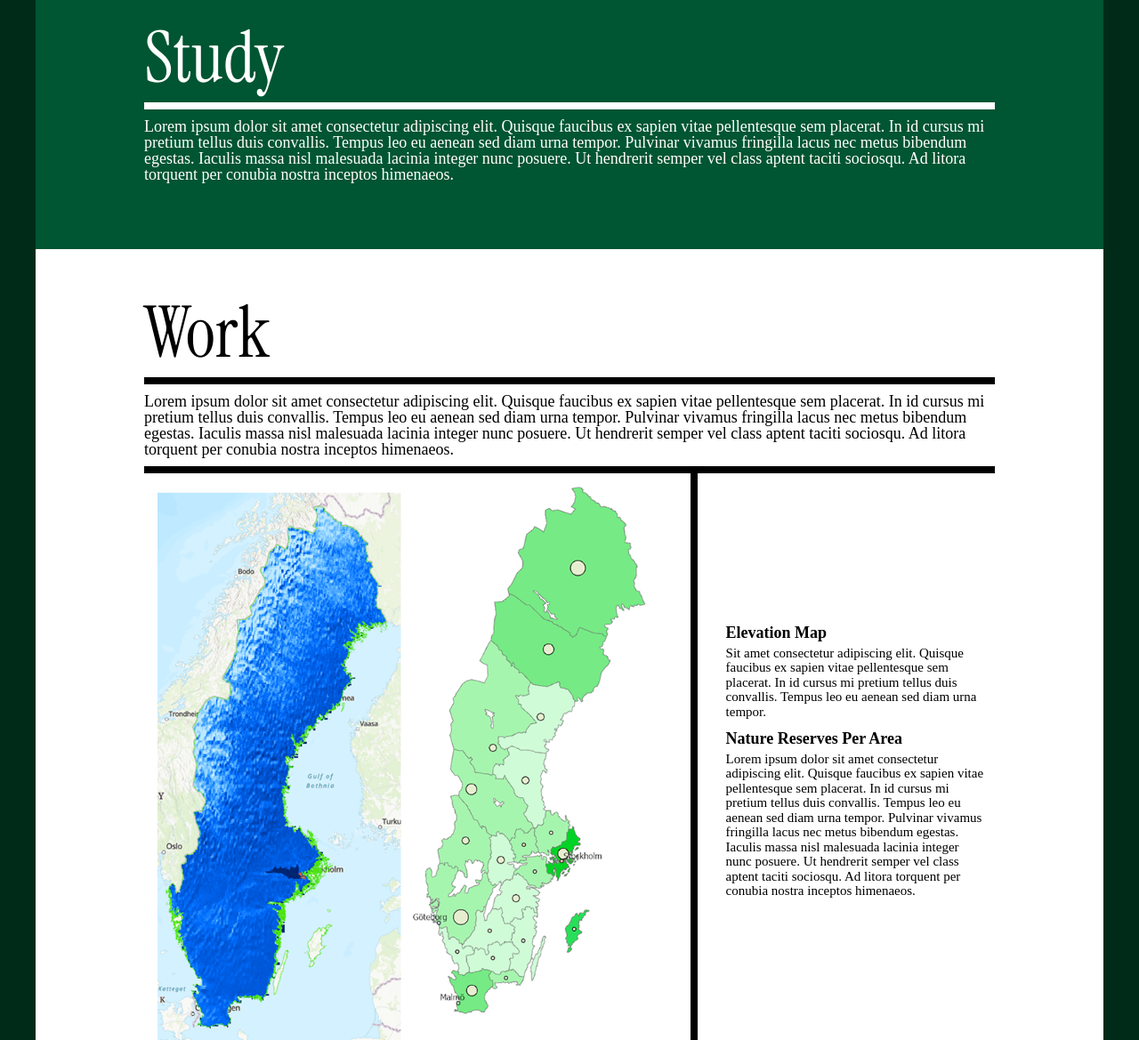
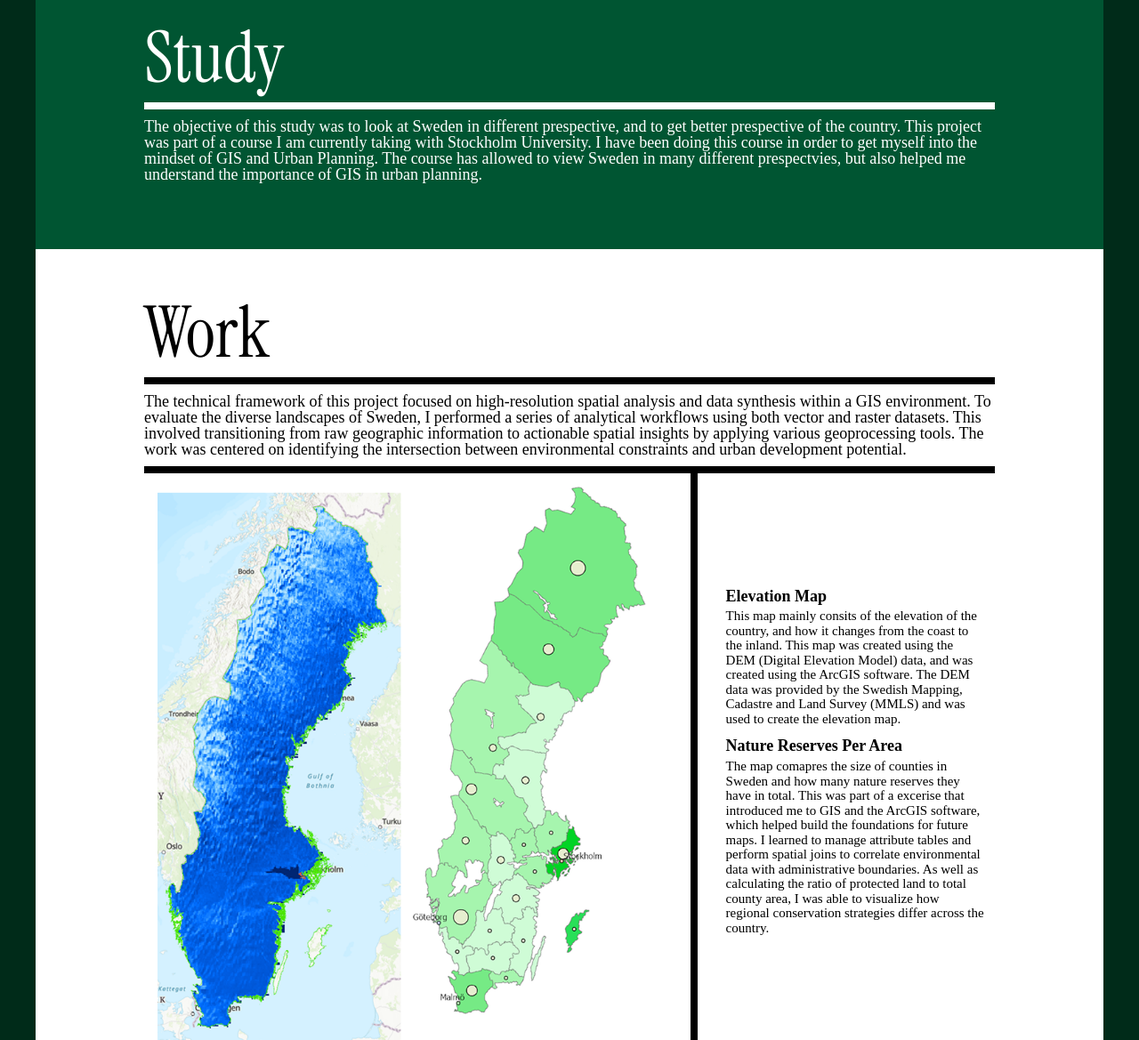
Before and after one commit to CakeEatingSnake/Portfolio_Website_Nest, a website: page Mapping.html in a window 1280 px wide. Shown: the part 880-2049 px from the top of the page at 89% size. Drawn offline with nearby package versions, Linux system fonts and the light colour scheme.

Commit message:
Wrote some text for the mapping html, make sure to double check to see if it is good, also I don't think I have finished it yet.

```diff
--- a/Mapping.html
+++ b/Mapping.html
@@ -64,10 +64,9 @@
                     </h2>
                         <div class="divider"></div>
                     <p class="obj-des">
-                        Lorem ipsum dolor sit amet consectetur adipiscing elit. Quisque faucibus ex sapien vitae pellentesque sem placerat.
-                        In id cursus mi pretium tellus duis convallis. Tempus leo eu aenean sed diam urna tempor. Pulvinar vivamus fringilla lacus nec metus bibendum egestas.
-                        Iaculis massa nisl malesuada lacinia integer nunc posuere. Ut hendrerit semper vel class aptent taciti sociosqu.
-                        Ad litora torquent per conubia nostra inceptos himenaeos.
+                        The objective of this study was to look at Sweden in different prespective, and to get better prespective of the country.
+                        This project was part of a course I am currently taking with Stockholm University. I have been doing this course in order to get myself into the mindset of GIS and Urban Planning.
+                        The course has allowed to view Sweden in many different prespectvies, but also helped me understand the importance of GIS in urban planning.
                     </p>
                 </div>
 
@@ -78,10 +77,10 @@
                         </h2>
                         <div class="divider-black"></div>
                         <h3 class="content-des">
-                            Lorem ipsum dolor sit amet consectetur adipiscing elit. Quisque faucibus ex sapien vitae pellentesque sem placerat.
-                            In id cursus mi pretium tellus duis convallis. Tempus leo eu aenean sed diam urna tempor. Pulvinar vivamus fringilla lacus nec metus bibendum egestas.
-                            Iaculis massa nisl malesuada lacinia integer nunc posuere.
-                            Ut hendrerit semper vel class aptent taciti sociosqu. Ad litora torquent per conubia nostra inceptos himenaeos.
+                            The technical framework of this project focused on high-resolution spatial analysis and data synthesis within a GIS environment.
+                            To evaluate the diverse landscapes of Sweden, I performed a series of analytical workflows using both vector and raster datasets.
+                            This involved transitioning from raw geographic information to actionable spatial insights by applying various geoprocessing tools.
+                            The work was centered on identifying the intersection between environmental constraints and urban development potential.
                         </h3>
                     </div>
 
@@ -96,9 +95,9 @@
                                             Elevation Map
                                         </h4>
                                         <p class="project-text">
-                                            Sit amet consectetur adipiscing elit. Quisque faucibus ex sapien vitae pellentesque sem placerat.
-                                            In id cursus mi pretium tellus duis convallis.
-                                            Tempus leo eu aenean sed diam urna tempor.
+                                            This map mainly consits of the elevation of the country, and how it changes from the coast to the inland.
+                                            This map was created using the DEM (Digital Elevation Model) data, and was created using the ArcGIS software.
+                                            The DEM data was provided by the Swedish Mapping, Cadastre and Land Survey (MMLS) and was used to create the elevation map.
                                         </p>
                                     </div>
                                     <div class="text-group">
@@ -106,11 +105,10 @@
                                             Nature Reserves Per Area
                                         </h4>
                                         <p class="project-text">
-                                            Lorem ipsum dolor sit amet consectetur adipiscing elit.
-                                            Quisque faucibus ex sapien vitae pellentesque sem placerat. In id cursus mi pretium tellus duis convallis.
-                                            Tempus leo eu aenean sed diam urna tempor. Pulvinar vivamus fringilla lacus nec metus bibendum egestas.
-                                            Iaculis massa nisl malesuada lacinia integer nunc posuere.
-                                            Ut hendrerit semper vel class aptent taciti sociosqu. Ad litora torquent per conubia nostra inceptos himenaeos.
+                                            The map comapres the size of counties in Sweden and how many nature reserves they have in total.
+                                            This was part of a excerise that introduced me to GIS and the ArcGIS software, which helped build the foundations for future maps.
+                                            I learned to manage attribute tables and perform spatial joins to correlate environmental data with administrative boundaries.
+                                            As well as calculating the ratio of protected land to total county area, I was able to visualize how regional conservation strategies differ across the country.
                                         </p>
                                     </div>
                                 </div>
```
